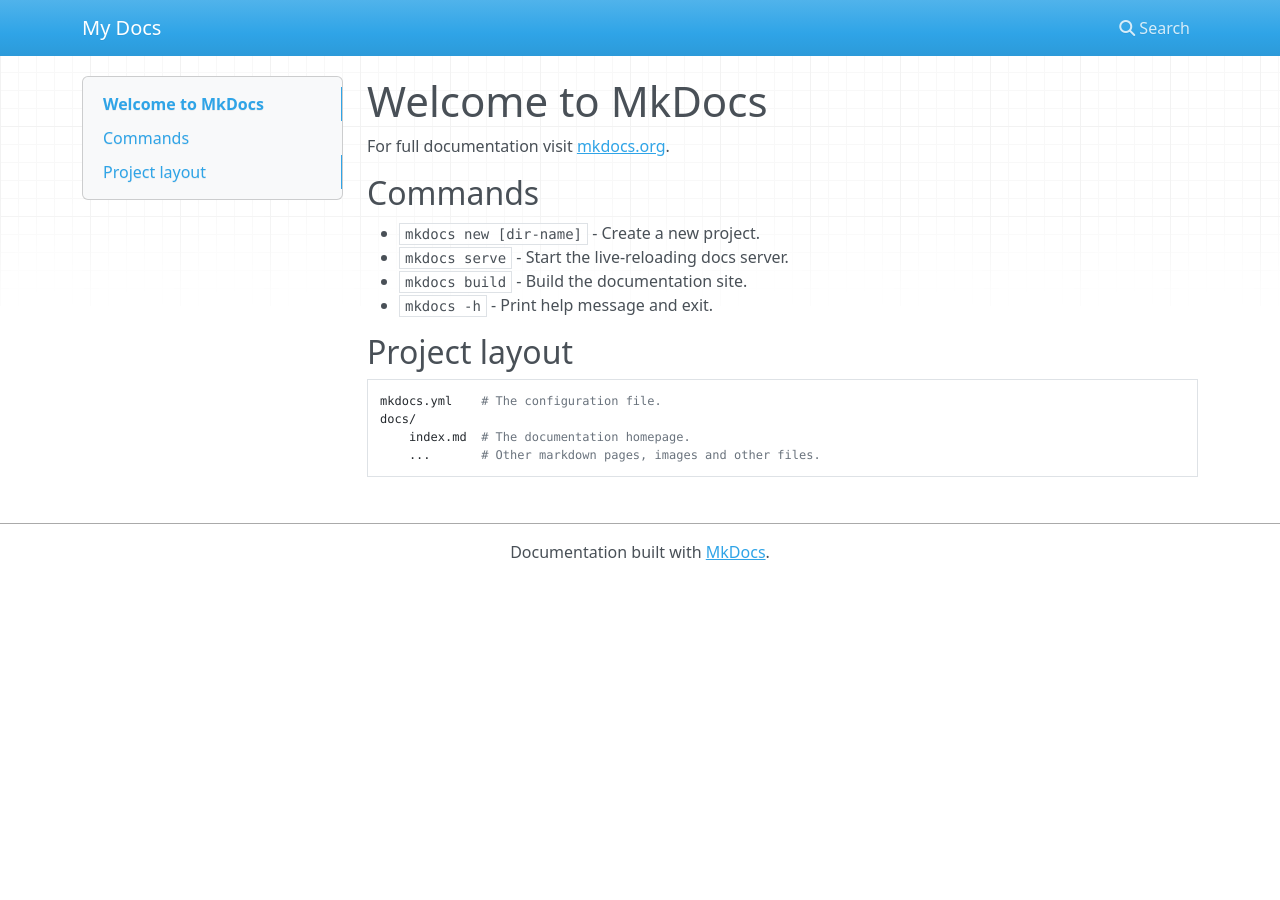
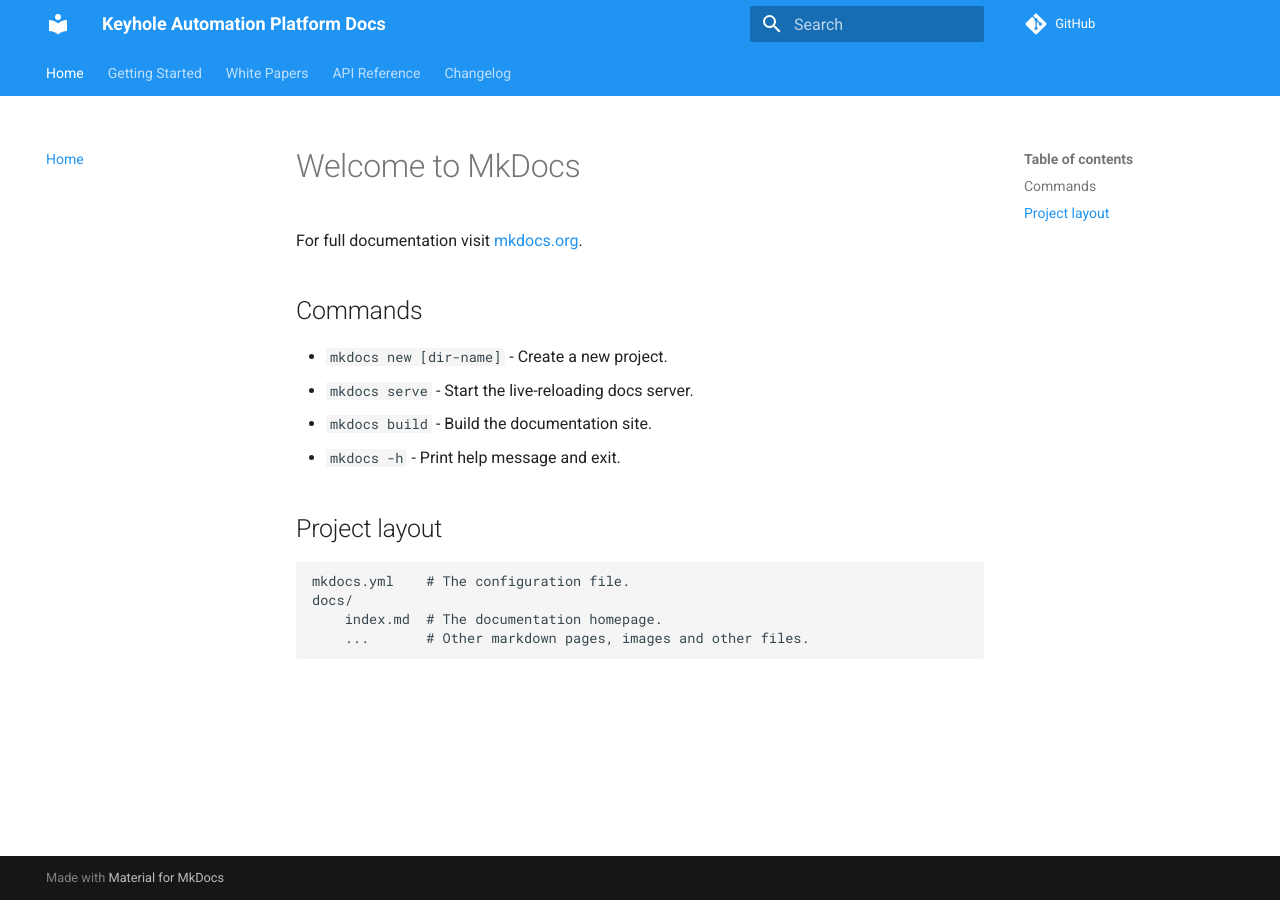
Before and after one commit to nathancmeacham/Keyhole_Automation_Platform, an MkDocs documentation site: the page built from docs/docs/index.md, in a window 1280 px wide. Built offline with MkDocs 1.6.1 and Material for MkDocs 9.7.7, drawn with Linux system fonts in a browser that asks for light colours; nearby versions of some CDN libraries; comment, search, counter and statistics services are not loaded.

Commit message:
🔧 Updated mkdocs.yml with correct repository URL

```diff
--- a/docs/mkdocs.yml
+++ b/docs/mkdocs.yml
@@ -1 +1,31 @@
-site_name: My Docs
+site_name: Keyhole Automation Platform Docs
+site_url: https://your-docs-site.com
+repo_url: https://github.com/nathancmeacham/Keyhole_Automation_Platform
+theme:
+  name: material
+  palette:
+    primary: blue
+    accent: indigo
+  features:
+    - navigation.tabs
+    - navigation.indexes
+    - navigation.instant
+    - search.suggest
+    - search.highlight
+
+nav:
+  - Home: index.md
+  - Getting Started:
+      - Setup Guide: guides/setup_guide.md
+      - Usage Guide: guides/usage_guide.md
+  - White Papers:
+      - Architecture: whitepapers/architecture_overview.md
+      - Security: whitepapers/security_best_practices.md
+      - API Design: whitepapers/api_design.md
+  - API Reference: api_reference.md
+  - Changelog: changelog.md
+
+plugins:
+  - search
+  - autorefs
+  - mermaid2
```
